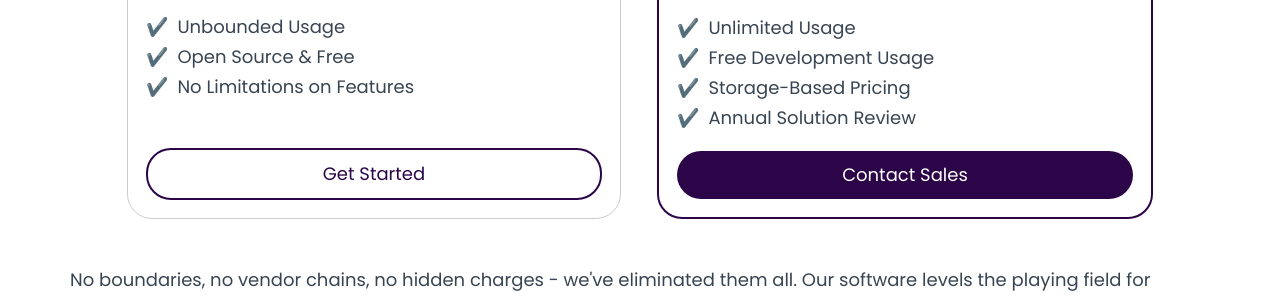
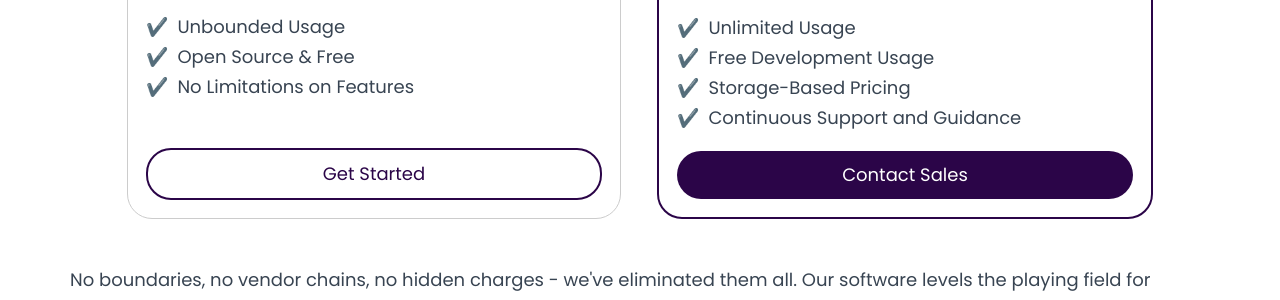
Before and after one commit to reductstore/homepage, a Jekyll site: the page built from pricing.html, in a window 1280 px wide and 1153 px high. Shown: the part 529-829 px from the top of the window. Built offline with Jekyll 4.4.1, drawn with Linux system fonts in a browser that asks for light colours; nearby versions of some CDN libraries.

Commit message:
Added Continuous Support and Guidance

```diff
--- a/_includes/pricing_table.html
+++ b/_includes/pricing_table.html
@@ -24,7 +24,7 @@
             <li>Unlimited Usage</li>
             <li>Free Development Usage</li>
             <li>Storage-Based Pricing</li>
-            <li>Annual Solution Review</li>
+            <li>Continuous Support and Guidance</li>
         </ul>
         <a href="/contact" class="btn-pricing enterprise">Contact Sales</a>
     </div>
```
